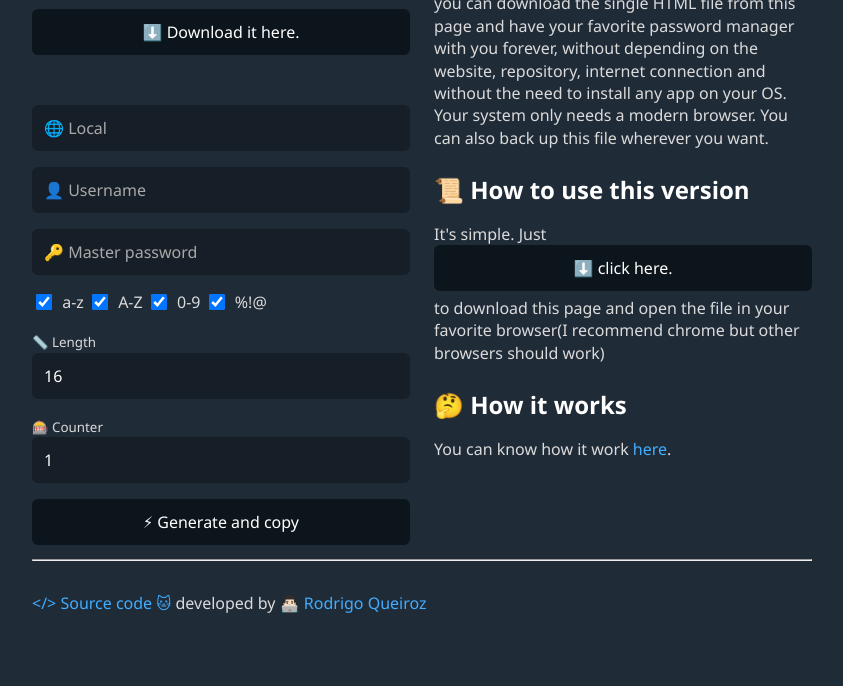
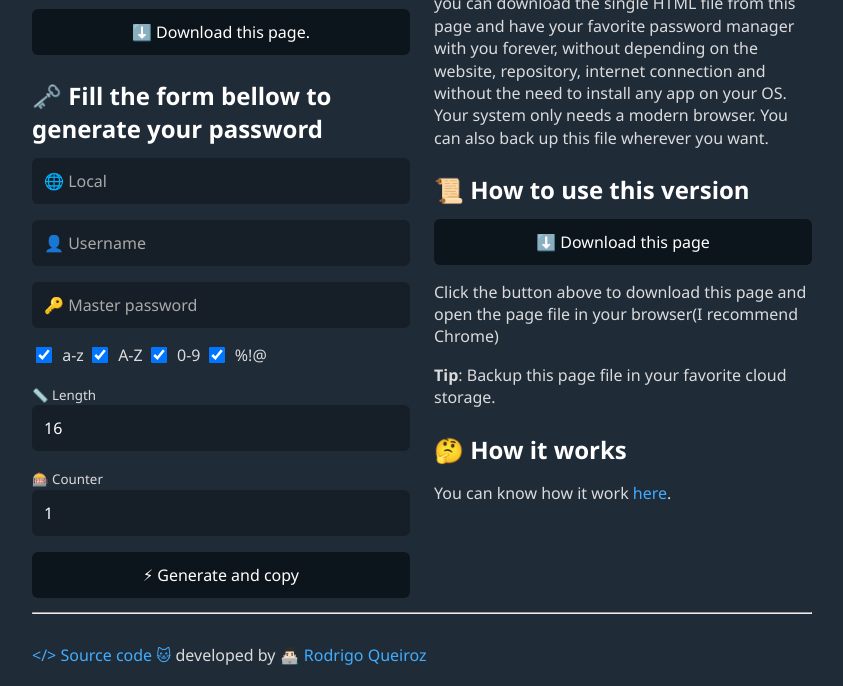
Before and after one commit to RodrigoWebDev/lessPass-standalone-html, a website built with Vite: page index.html in a window 1280 px wide. Shown: the part 146-832 px from the top of the page, without its empty margins (218-1061 px from the left). Before the commit the page ends 800 px from the top, so only its background shows below. Built offline with nearby package versions, Linux system fonts and the light colour scheme.

Commit message:
chore: update instructions

```diff
--- a/index.html
+++ b/index.html
@@ -15,10 +15,9 @@
       <div class="md:w-50%">
         <h1>📴 HTML Standalone Lesspass</h1>
 
-        <button data-id="download-html">⬇️ Download it here.</button>
+        <button data-id="download-html">⬇️ Download this page.</button>
 
-        <br />
-        <br />
+        <h2>🗝️ Fill the form bellow to generate your password</h2>
 
         <form id="form">
           <input required type="text" name="site" placeholder="🌐 Local" />
@@ -96,11 +95,15 @@
 
         <h2>📜 How to use this version</h2>
 
+        <button data-id="download-html">⬇️ Download this page</button>
         <p>
-          It's simple. Just
-          <button data-id="download-html">⬇️ click here.</button> to download
-          this page and open the file in your favorite browser(I recommend
-          chrome but other browsers should work)
+          Click the button above to download this page and open the page file in
+          your browser(I recommend Chrome)
+        </p>
+
+        <p>
+          <strong>Tip</strong>: Backup this page file in your favorite cloud
+          storage.
         </p>
 
         <h2>🤔 How it works</h2>
```
Also changed, not shown: README.md, dist/index.html.
